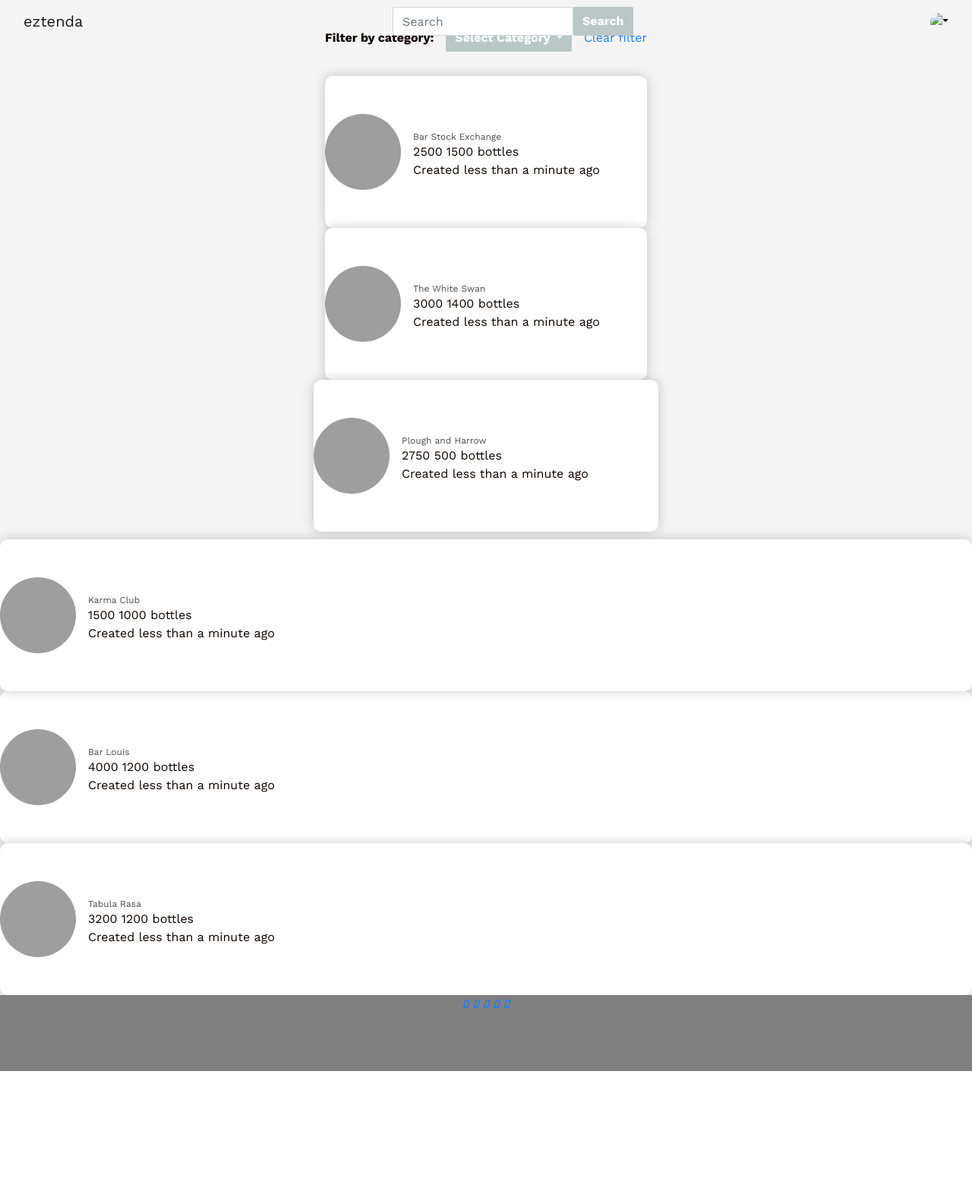
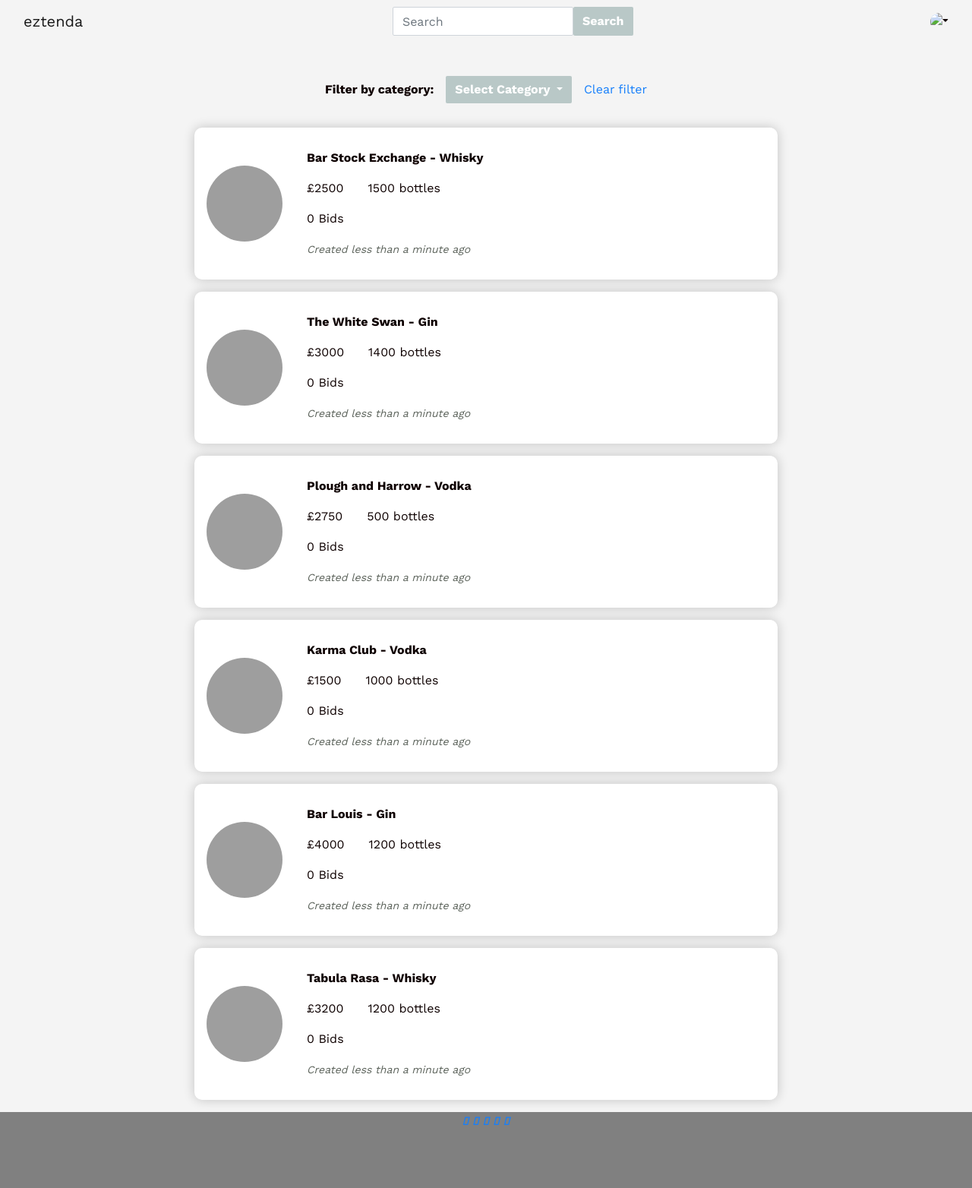
Before and after one commit to cicada-1/eztenda-prototype, a Rails app: page /offers in a window 1280 px wide. Shown: the whole page at 76% size. Before the commit the page ends 1410 px from the top, so only its background shows below. Run offline with Rails 7, Linux system fonts and the light colour scheme; data comes from the database, SQL or seed files in the repository; style sheets or scripts are compiled from the project's sources; some libraries are stand-ins or nearby versions; grey boxes are pictures that could not be loaded.

Commit message:
centre cards, add margin around car image, add some styling to card text

```diff
--- a/app/assets/stylesheets/components/_card.scss
+++ b/app/assets/stylesheets/components/_card.scss
@@ -1,36 +1,52 @@
 .card-product {
   overflow: hidden;
   height: 200px;
+  width: 100%;
   background: white;
   box-shadow: 0 0 15px rgba(0,0,0,0.2);
   display: flex;
   align-items: center;
   border-radius: 10px;
-}
 
-.card-product img {
+  img {
     height: 100px;
     width: 100px;
     object-fit: cover;
     border-radius: 50%;
   }
 
-.card-product h2 {
+  h2 {
     font-size: 16px;
     font-weight: bold;
     margin: 0;
     color: black;
   }
 
-.card-product p {
-  font-size: 12px;
-  line-height: 1.4;
-  opacity: .7;
-  margin-bottom: 0;
-  margin-top: 8px;
-  color: black;
+  .card-product-infos {
+    padding: 16px;
   }
 
-.card-product .card-product-infos {
-  padding: 16px;
+  #text-muted {
+    font-size:14px;
+    font-weight:300;
+    font-style:italic;
+    color:#5c635b;
   }
+}
+
+
+.all-offers-card {
+  margin-bottom: 16px;
+
+  img {
+    margin: 0 16px;
+  }
+
+  .min-bid-est-vol {
+    display: flex;
+  }
+
+  #min-bid {
+    margin-right: 32px;
+  }
+}
--- a/app/assets/stylesheets/pages/_offers_index_all.scss
+++ b/app/assets/stylesheets/pages/_offers_index_all.scss
@@ -1,8 +1,20 @@
+.fs-container {
+  display: flex;
+  flex-direction: column;
+  justify-content: center;
+  align-items: center;
+}
+
+.index-container {
+  width: 60%;
+}
+
 .dropdown-and-clear-button {
   display: flex;
   justify-content: center;
   align-items: center;
-  margin: 32px 0;
+  margin-top: 100px;
+  margin-bottom: 32px;
 
   p {
     margin: 0;
@@ -12,3 +24,7 @@
     margin: 0 16px;
   }
 }
+
+.offer-list {
+  width: 500px;
+}
--- a/app/views/layouts/application.html.erb
+++ b/app/views/layouts/application.html.erb
@@ -14,10 +14,8 @@
 
   <body>
     <div class="d-flex flex-column min-vh-100">
-     <div class="flex-grow-1">
     <%= yield %>
     <%= render "shared/navbar" %>
-    </div>
     <%= render 'shared/footer' %>
     </div>
   </body>
--- a/app/views/offers/index_all.html.erb
+++ b/app/views/offers/index_all.html.erb
@@ -1,4 +1,5 @@
-<div class="container">
+<div class="fs-container">
+  <div class="index-container">
     <div class="dropdown-and-clear-button">
       <p><strong>Filter by category:</strong></p>
       <div class="dropdown" id="category-dropdown">
@@ -16,19 +17,19 @@
 
     <div class="offers-list">
       <% @offers.each do |offer| %>
-        <div class="card-product">
+        <div class="card-product all-offers-card">
           <img class="card-image" src="https://raw.githubusercontent.com/lewagon/fullstack-images/master/uikit/skateboard.jpg" />
           <div class="card-product-infos">
-              <p> <%= offer.venue.venue_name %> </p>
-            <%= offer.min_bid %>
-            <%= offer.estimated_volume %>
-            <br>
+            <p id="offer-card-title"><strong><%= offer.venue.venue_name %> - <%= offer.category %></strong></p>
+            <div class="min-bid-est-vol">
+              <p id="min-bid">£<%= offer.min_bid %></p>
+              <p id="est-vol"><%= offer.estimated_volume %></p>
+            </div>
+            <p><%= offer.bids.count %> Bids</p>
             <span id="text-muted">Created <%= time_ago_in_words(offer.updated_at) %> ago</span>
-
+          </div>
+        </div>
+      <% end %>
     </div>
   </div>
 </div>
-
-      <% end %>
-    </div>
-</div>
```
Lines whose indentation alone changed are shown as unchanged.
